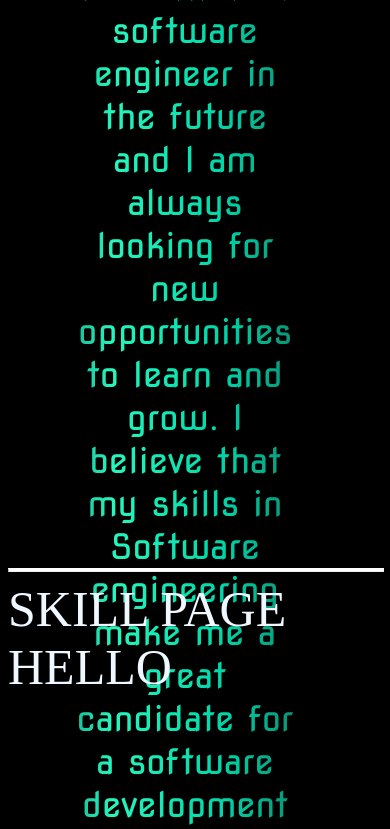
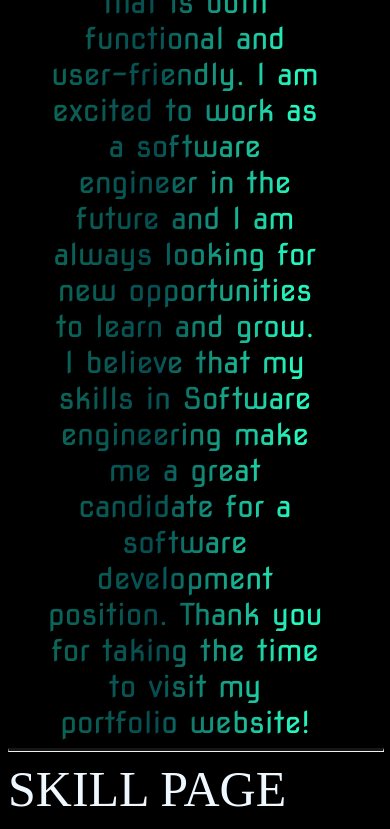
Before and after one commit to SILICON-HAWK/React-Personal-Website, a React (Vite) app: page / in a window 390 px wide. Shown: the part 1156-1985 px from the top of the page. Built offline with nearby package versions, Linux system fonts and the light colour scheme.

Commit message:
updates to some ui elements

```diff
--- a/src/components/Intro.jsx
+++ b/src/components/Intro.jsx
@@ -3,7 +3,7 @@ import '../css/Intro.css'
 export default function Intro() {
   return (
     <>
-      <hr className='PageBorder' />
+      {/* <hr className='PageBorder' /> */}
       <div className="MainContainer">
       <div className="ProfileImageParent">
         <img src="https://avatars.githubusercontent.com/u/93534675?v=4" alt="profile pic" className='ProfileImage' />
--- a/src/css/Intro.css
+++ b/src/css/Intro.css
@@ -4,7 +4,7 @@
 }
 
 .PageBorder{
-    border-top: 3px solid rgb(255, 255, 255);
+    border-top: 3px solid rgba(255, 255, 255, 0.172);
     width: 100%;
 
 }
@@ -47,16 +47,16 @@
         #0d6e5c
         );
         background-size: 200%;
-        animation: background-pan 10s linear infinite;
+        animation: background-pan 3s linear infinite;
         color: transparent;
         -webkit-background-clip: text;
         background-clip: text;
-}
+    }
 
-.BackgroundBox:hover{
-    animation: background-pan 3s reverse linear infinite;
+    .BackgroundBox:hover{
+        animation: background-pan 10s reverse linear infinite;
 
-    background-image: linear-gradient(
+        background-image: linear-gradient(
         to right,
         #0d6e5c,
         #064d50,
@@ -88,3 +88,15 @@
     width: 10vw;
     margin-top: 30px;
 }
+
+@media screen and (max-width: 704px ){
+    .MainContainer{
+        height: fit-content;
+
+
+    }
+    .BackgroundBox{
+        width: auto;
+        font-size: 30px;
+    }
+}
--- a/src/css/SkillPage.css
+++ b/src/css/SkillPage.css
@@ -1,6 +1,6 @@
 
 .PageBorder{
-    border-top: 3px solid rgb(255, 255, 255);
+    border-top: 3px solid rgba(255, 255, 255, 0.085);
     width: 100%;
 
 }
```
